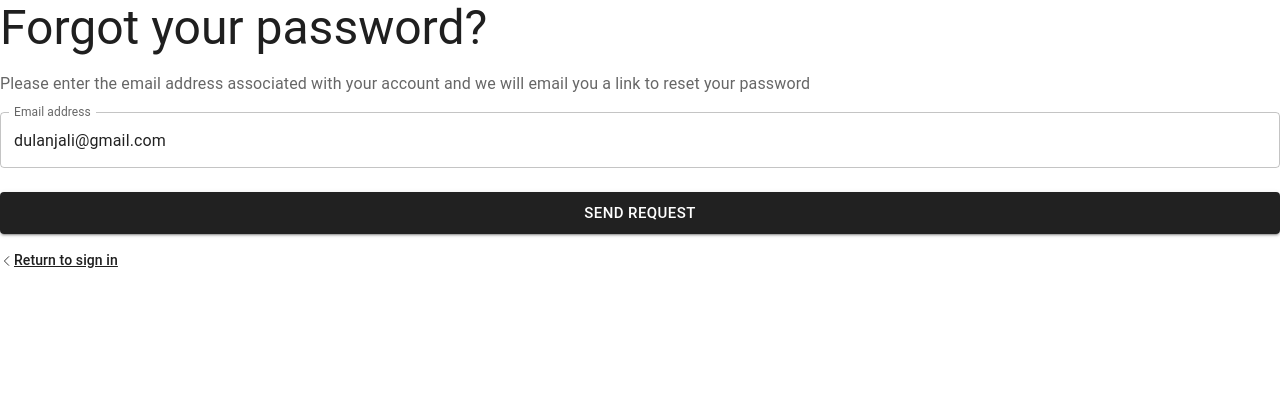
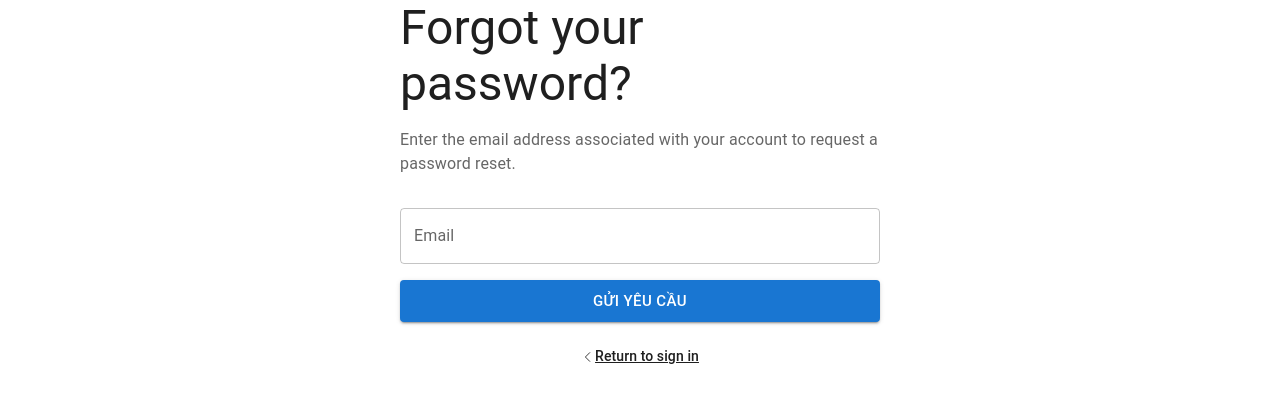
Before and after one commit to 23130058-dot/LTFE_AppChat, a React (Vite) app: page /auth/reset-password in a window 1280 px wide. Shown: the top 402 px of the page. Built offline with nearby package versions, Linux system fonts and the light colour scheme.

Commit message:
Form tạo ResetPassword

```diff
--- a/src/pages/auth/ResetPassword.tsx
+++ b/src/pages/auth/ResetPassword.tsx
@@ -5,23 +5,20 @@ import { Link as RouterLink } from 'react-router-dom';
 import ResetPasswordForm from '../../sections/auth/ResetPasswordForm';
 
 const ResetPassword = () => {
-  return (
-    <>
-    <Stack spacing={2} sx={{mb:5, position:'relative'}}>
-        <Typography variant='h3' paragraph>Forgot your password?</Typography>
-        <Typography sx={{color:'text.secondary', mb:5}}>Please enter the email address associated with your
-         account and we will email you a link to reset your password</Typography>
-         {/* Reset password form */}
-          <ResetPasswordForm/>
-
-         <Link component={RouterLink} to='/auth/login' color='inherit' variant='subtitle2'
-         sx={{mt:3, mx:'auto', alignItems:'center', display:'inline-flex'}}>
-          <CaretLeft/>
-          Return to sign in
-         </Link>
-    </Stack>
-    </>
-  )
+    return (
+        <>
+            <div style={{ width: '100%', maxWidth: 480, marginLeft: 'auto', marginRight: 'auto' }}>
+                <Typography variant="h3" sx={{ mb: 2 }}>Forgot your password?</Typography>
+                <Typography sx={{ color: "text.secondary", mb: 4 }}>
+                    Enter the email address associated with your account to request a password reset.
+                </Typography>
+                <ResetPasswordForm />
+                <Link component={RouterLink} to="/auth/login" color="inherit" variant="subtitle2" sx={{ mt: 3, mx: "auto", display: "flex", alignItems: "center", justifyContent: "center" }}>
+                    <CaretLeft /> Return to sign in
+                </Link>
+            </div>
+        </>
+    )
 }
 
 export default ResetPassword
--- a/src/sections/auth/ResetPasswordForm.tsx
+++ b/src/sections/auth/ResetPasswordForm.tsx
@@ -1,62 +1,34 @@
-import React , { useState } from 'react';
+import { useState } from 'react';
+import { Alert, Button } from '@mui/material';
+import { useForm } from 'react-hook-form';
+import { yupResolver } from '@hookform/resolvers/yup';
 import * as Yup from 'yup';
-import { useForm } from 'react-hook-form';
-import FormProvider from '../../components/hook-form/FormProvider'
-import { yupResolver } from '@hookform/resolvers/yup';
-import { Alert, Button, Stack } from '@mui/material';
+import FormProvider from '../../components/hook-form/FormProvider';
 import { RHFTextField } from '../../components/hook-form';
+import { authApi, type ForgotPasswordInput } from '../../services/authApi';
 
-const ResetPasswordForm = () => {
-
-  //validation rules
-  const ResetPasswordSchema = Yup.object().shape({
-    email:Yup.string().required('Email is required').email('Email must be a valid email address'),
-
-  });
-
-  const defaultValues = {
-    email:'dulanjali@gmail.com',
-  };
-
-  const methods = useForm({
-    resolver: yupResolver(ResetPasswordForm),
-    defaultValues
-  });
-
-  const {reset, setError, handleSubmit, formState:{errors, isSubmitting, isSubmitSuccessful}}
-   = methods;
-
-   const onSubmit = async (data) =>{
+const schema = Yup.object({ email: Yup.string().trim().email('Email không hợp lệ').required('Vui lòng nhập email') });
+export default function ResetPasswordForm() {
+    const [apiError, setApiError] = useState('');
+    const [success, setSuccess] = useState('');
+    const methods = useForm<ForgotPasswordInput>({ resolver: yupResolver(schema) as never, defaultValues: { email: '' } });
+    const onSubmit = async (values: ForgotPasswordInput) => {
+        setApiError(''); setSuccess('');
         try {
-            //submit data to backend
+            await authApi.forgotPassword(values);
+            setSuccess('Nếu email tồn tại, hướng dẫn đặt lại mật khẩu sẽ được gửi đến hộp thư của bạn.');
         } catch (error) {
-            console.log(error);
-            reset();
-            setError('afterSubmit',{
-                ...error,
-                message: error.message
-            })
+            setApiError(error instanceof Error ? error.message : 'Không thể gửi yêu cầu. Vui lòng thử lại.');
         }
-   }
-
-  return (
-    <FormProvider methods={methods} onSubmit={handleSubmit(onSubmit)}>
-        <Stack spacing={3}>
-            {!!errors.afterSubmit && <Alert severity='error'>{errors.afterSubmit.message}</Alert>}
-
-        <RHFTextField name='email' label='Email address'/>
-        <Button fullWidth color='inherit' size='large' type='submit' variant='contained'
-        sx={{bgcolor:'text.primary', color:(theme)=> theme.palette.mode === 'light' ?
-         'common.white':'grey.800',
-         '&:hover':{
-            bgcolor:'text.primary',
-            color:(theme)=> theme.palette.mode === 'light' ? 'common.white':'grey.800',
-         }}}>Send Request</Button>
-        </Stack>
-
-
-    </FormProvider>
-  )
+    };
+    return (
+        <FormProvider methods={methods} onSubmit={onSubmit}>
+            <div style={{ display: 'grid', gap: 16 }} >
+                {apiError && <Alert severity="error">{apiError}</Alert>}
+                {success && <Alert severity="success">{success}</Alert>}
+                <RHFTextField<ForgotPasswordInput> name="email" label="Email" type="email" autoComplete="email" />
+                <Button fullWidth size="large" type="submit" variant="contained" disabled={methods.formState.isSubmitting}>{methods.formState.isSubmitting ? 'Đang gửi...' : 'Gửi yêu cầu'}</Button>
+            </div>
+        </FormProvider>
+    );
 }
-
-export default ResetPasswordForm
```
